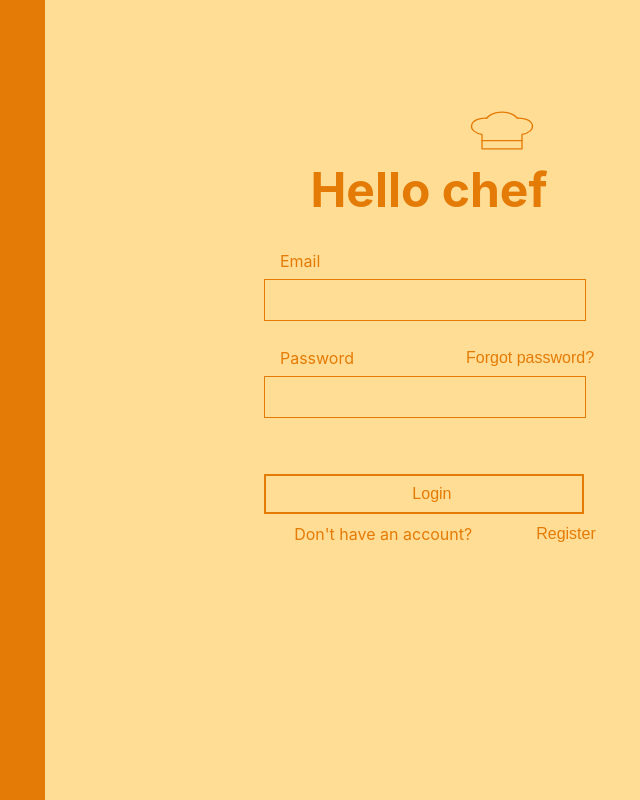
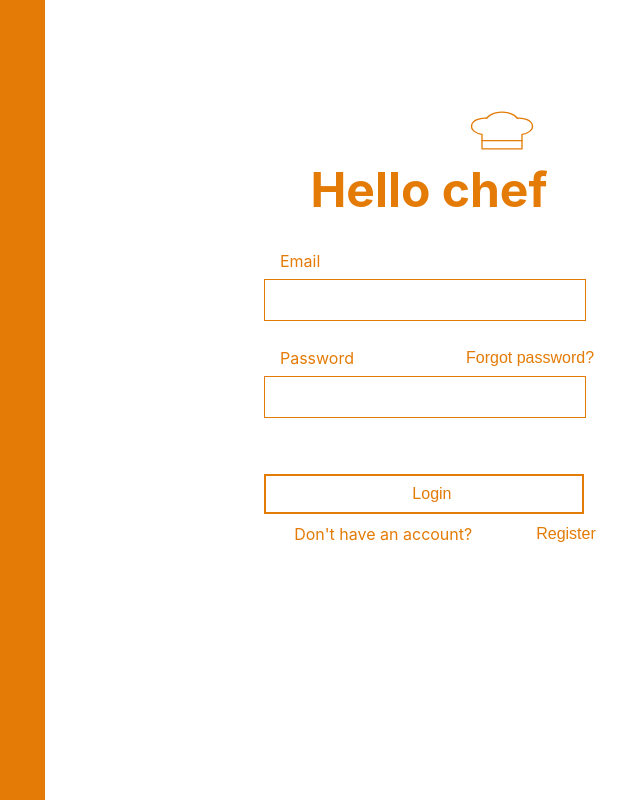
Before and after one commit to AlexandraCeobanu/BeChef, a React (Create React App) app in the folder frontend/: page / in a window 1280 px wide. Shown: the whole page, without its empty margins (467-1107 px from the left). Built offline with nearby package versions, Linux system fonts and the light colour scheme.

Commit message:
changed colors

```diff
--- a/frontend/src/components/Register.js
+++ b/frontend/src/components/Register.js
@@ -3,6 +3,7 @@ import '../styles/register.scss';
 import React, { useState } from 'react';
 import { useNavigate } from "react-router-dom";
 import {registerUser} from '../services/register'
+import SuccessfullyPage from './SuccessfullyPage';
 export default function Register(){
 
     const navigate = useNavigate();
@@ -11,6 +12,7 @@ export default function Register(){
     const [email,setEmail] = useState("");
     const [username,setUsername] = useState("");
     const [password,setPassword] = useState("");
+    const [isRegistered, setIsRegistered] = useState(false);
 
     const handleLoginClick = (event) => {
         navigate('/login');
@@ -47,6 +49,7 @@ export default function Register(){
                 const data= {message : 'You successfully registered',
                             page : 'Home'
                             };
+                setIsRegistered(true);
                 navigate('/success', { state: data });
             }
         )
@@ -54,9 +57,9 @@ export default function Register(){
             console.log(error);
             setError(true);
             setErrorMessage(error);
+            setIsRegistered(false);
         })
      }
-
     return(
         <div className="page">
             <div className="left-side">
@@ -85,5 +88,4 @@ export default function Register(){
             </div>
             </div>
         </div>
-    )
-}
+    )}
--- a/frontend/src/styles/variables.scss
+++ b/frontend/src/styles/variables.scss
@@ -1,4 +1,4 @@
 // $primary-color: #548C2F;
 $primary-color: #e47b06;
-$background-color: #FFDD95;
+$background-color: white;
 // $background-color: #EDF1D6;
```
